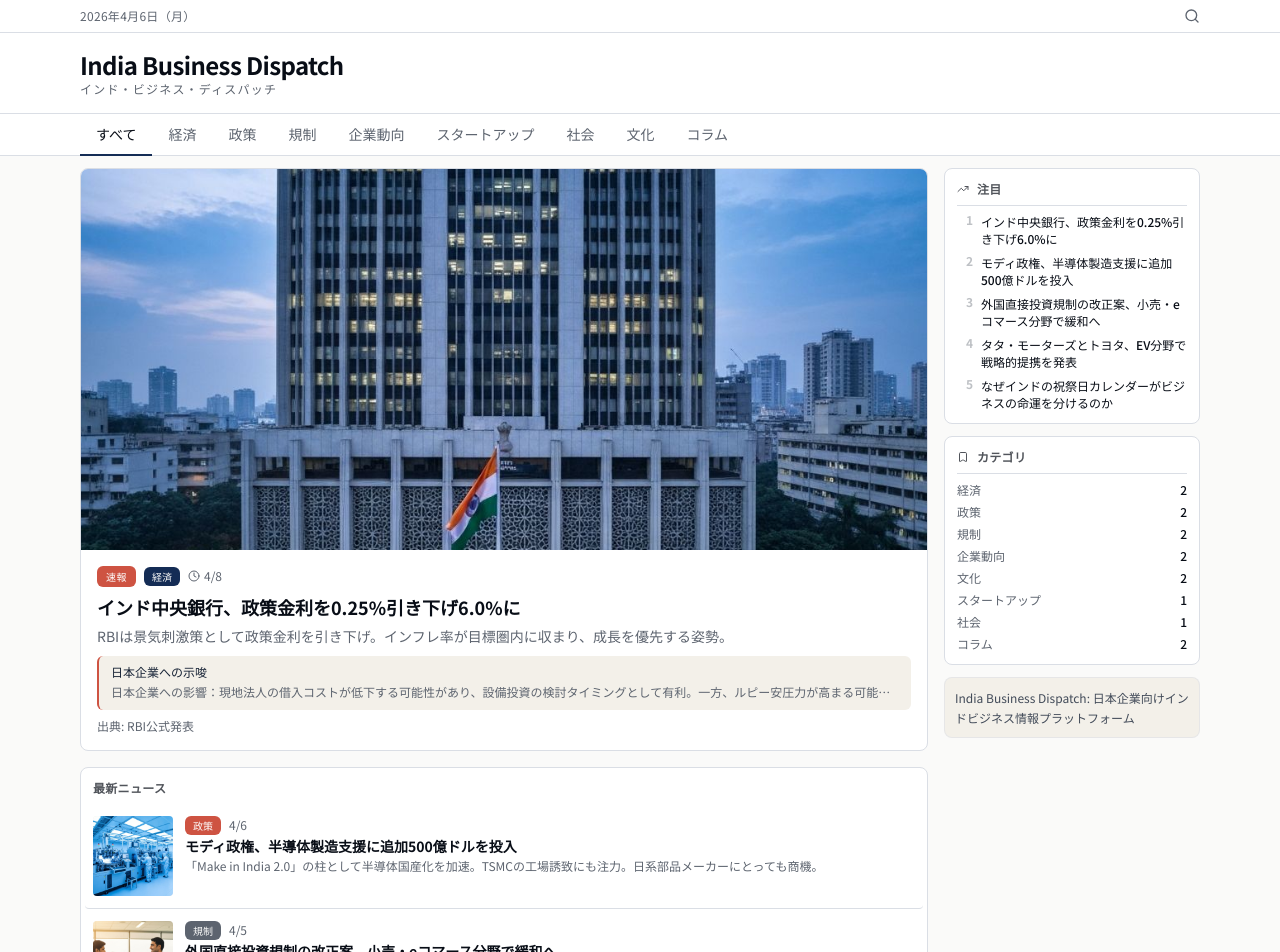
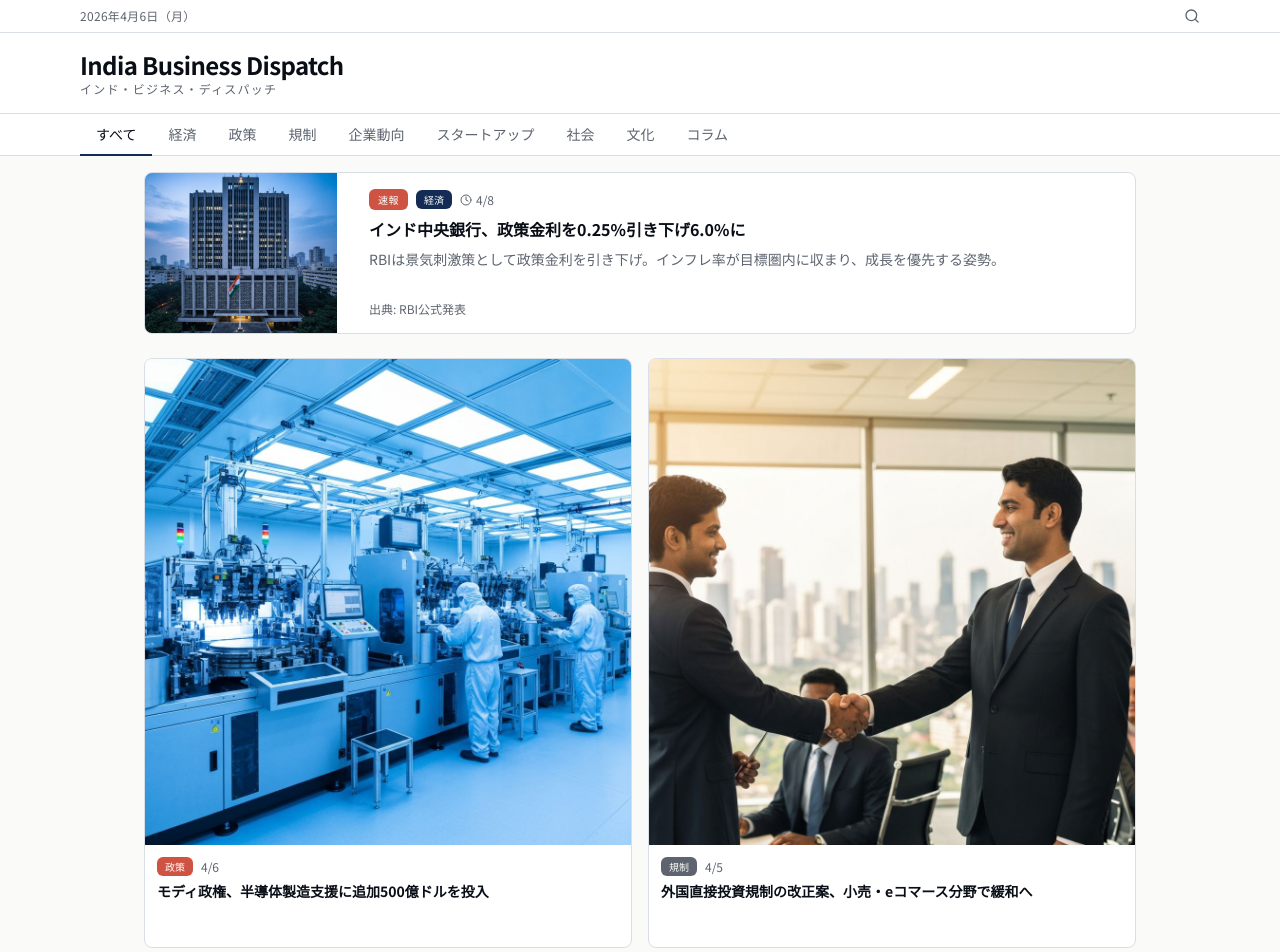
Before and after one commit to Marstronix218/india_business_dispatch, a Next.js app: page / in a window 1280 px wide. Shown: the top 952 px of the page. Built offline with nearby package versions, Linux system fonts and the light colour scheme.

Commit message:
feat: redesign homepage with horizontal lead and 2-column grid
Remove header sticky, update lead article, and redesign grid layout

Co-authored-by: Noriaki Kishida <166908507+Marstronix218@users.noreply.github.com>

```diff
--- a/components/news-card.tsx
+++ b/components/news-card.tsx
@@ -11,6 +11,76 @@ import { Clock, ArrowRight } from "lucide-react"
 function formatDate(dateStr: string) {
   const d = new Date(dateStr)
   return `${d.getMonth() + 1}/${d.getDate()}`
+}
+
+export function NewsCardLeadHorizontal({ article }: { article: NewsArticle }) {
+  return (
+    <Link
+      href={`/article/${article.id}`}
+      className="group flex gap-4 bg-card rounded-lg border border-border overflow-hidden hover:shadow-md transition-shadow mb-6"
+    >
+      {article.imageUrl && (
+        <div className="relative w-48 h-40 shrink-0 overflow-hidden bg-muted">
+          <Image
+            src={article.imageUrl}
+            alt={article.title}
+            fill
+            className="object-cover group-hover:scale-105 transition-transform duration-300"
+            sizes="192px"
+          />
+        </div>
+      )}
+      <div className="flex-1 p-4 flex flex-col justify-between">
+        <div>
+          <div className="flex items-center gap-2 mb-2">
+            {article.isBreaking && (
+              <Badge className="bg-accent text-accent-foreground text-[10px] uppercase tracking-wider">
+                速報
+              </Badge>
+            )}
+            <Badge
+              variant="outline"
+              className={`text-[10px] ${CATEGORY_COLORS[article.category]} border-none`}
+            >
+              {CATEGORY_LABELS[article.category]}
+            </Badge>
+            <span className="text-xs text-muted-foreground flex items-center gap-1">
+              <Clock className="size-3" />
+              {formatDate(article.date)}
+            </span>
+          </div>
+          <h2 className="text-base font-bold text-foreground leading-snug mb-2 group-hover:text-primary transition-colors">
+            {article.title}
+          </h2>
+          <p className="text-sm text-muted-foreground leading-relaxed line-clamp-2">
+            {article.summary}
+          </p>
+        </div>
+        <div className="mt-2 flex items-center text-xs text-muted-foreground">
+          {article.sourceUrl ? (
+            <button
+              type="button"
+              className="hover:text-foreground transition-colors underline-offset-2 hover:underline cursor-pointer"
+              onClick={(e) => {
+                e.preventDefault()
+                e.stopPropagation()
+                window.open(article.sourceUrl, "_blank", "noopener,noreferrer")
+              }}
+            >
+              {"出典: "}
+              {article.source}
+            </button>
+          ) : (
+            <span>
+              {"出典: "}
+              {article.source}
+            </span>
+          )}
+          <ArrowRight className="size-3 ml-auto opacity-0 group-hover:opacity-100 transition-opacity" />
+        </div>
+      </div>
+    </Link>
+  )
 }
 
 export function NewsCardFeatured({ article }: { article: NewsArticle }) {
@@ -95,21 +165,21 @@ export function NewsCardCompact({ article }: { article: NewsArticle }) {
   return (
     <Link
       href={`/article/${article.id}`}
-      className="group flex gap-3 py-3 border-b border-border last:border-none hover:bg-secondary/30 transition-colors -mx-2 px-2 rounded"
+      className="group block bg-card rounded-lg border border-border overflow-hidden hover:shadow-md transition-shadow h-full"
     >
       {article.imageUrl && (
-        <div className="relative w-20 h-20 shrink-0 overflow-hidden rounded bg-muted">
+        <div className="relative w-full aspect-square overflow-hidden bg-muted">
           <Image
             src={article.imageUrl}
             alt={article.title}
             fill
             className="object-cover group-hover:scale-105 transition-transform duration-300"
-            sizes="80px"
+            sizes="(max-width: 768px) 100vw, (max-width: 1200px) 50vw, 25vw"
           />
         </div>
       )}
-      <div className="flex-1 min-w-0">
-        <div className="flex items-center gap-2 mb-0.5">
+      <div className="p-3 flex flex-col h-full">
+        <div className="flex items-center gap-2 mb-1.5">
           <Badge
             variant="outline"
             className={`text-[10px] ${CATEGORY_COLORS[article.category]} border-none`}
@@ -120,15 +190,12 @@ export function NewsCardCompact({ article }: { article: NewsArticle }) {
             {formatDate(article.date)}
           </span>
         </div>
-        <h3 className="text-sm font-bold text-foreground leading-snug mb-0.5 group-hover:text-primary transition-colors line-clamp-2">
+        <h3 className="text-sm font-bold text-foreground leading-snug mb-1 group-hover:text-primary transition-colors line-clamp-3 flex-1">
           {article.title}
         </h3>
-        <p className="text-xs text-muted-foreground leading-tight line-clamp-1">
+        <p className="text-xs text-muted-foreground leading-tight line-clamp-2">
           {article.summary}
         </p>
-      </div>
-      <div className="flex items-center shrink-0">
-        <ArrowRight className="size-4 text-muted-foreground opacity-0 group-hover:opacity-100 transition-opacity" />
       </div>
     </Link>
   )
--- a/components/news-list.tsx
+++ b/components/news-list.tsx
@@ -3,12 +3,7 @@
 import { useState, useMemo } from "react"
 import { SiteHeader } from "@/components/site-header"
 import { SiteFooter } from "@/components/site-footer"
-import { NewsCardFeatured, NewsCardCompact } from "@/components/news-card"
-import {
-  TrendingWidget,
-  CategoryWidget,
-  AboutWidget,
-} from "@/components/sidebar-widgets"
+import { NewsCardLeadHorizontal, NewsCardCompact } from "@/components/news-card"
 import { type Category } from "@/lib/news-data"
 import { useArticles } from "@/lib/article-store"
 
@@ -53,10 +48,10 @@ export function NewsList() {
       />
 
       <main className="flex-1">
-        <div className="mx-auto max-w-6xl px-4 py-3">
+        <div className="mx-auto max-w-5xl px-4 py-4">
           {/* Results info */}
           {(activeCategory || searchQuery) && (
-            <div className="mb-3 flex items-center gap-2">
+            <div className="mb-4 flex items-center gap-2">
               <p className="text-sm text-muted-foreground">
                 {filteredArticles.length}
                 {"件の記事"}
@@ -80,9 +75,6 @@ export function NewsList() {
             </div>
           )}
 
-          <div className="flex flex-col gap-4 md:flex-row">
-            {/* Main column */}
-            <div className="flex-1 min-w-0">
           {filteredArticles.length === 0 ? (
             <div className="py-20 text-center">
               <p className="text-muted-foreground text-sm">
@@ -91,19 +83,14 @@ export function NewsList() {
             </div>
           ) : (
             <>
-                  {/* Featured article - smaller */}
+              {/* Lead article - horizontal */}
               {featuredArticle && (
-                    <div className="mb-4">
-                      <NewsCardFeatured article={featuredArticle} />
-                    </div>
+                <NewsCardLeadHorizontal article={featuredArticle} />
               )}
 
-                  {/* Rest of articles - tight spacing */}
+              {/* Grid of articles - 2 columns on desktop */}
               {restArticles.length > 0 && (
-                    <div className="bg-card rounded-lg border border-border p-3">
-                      <h2 className="text-xs font-bold text-foreground mb-2 uppercase tracking-wide opacity-70">
-                        {"最新ニュース"}
-                      </h2>
+                <div className="grid grid-cols-1 gap-4 md:grid-cols-2">
                   {restArticles.map((article) => (
                     <NewsCardCompact
                       key={article.id}
@@ -115,15 +102,6 @@ export function NewsList() {
             </>
           )}
         </div>
-
-            {/* Sidebar - reordered and less prominent */}
-            <aside className="w-full md:w-64 shrink-0 flex flex-col gap-3 order-last md:order-none">
-              <TrendingWidget />
-              <CategoryWidget />
-              <AboutWidget />
-            </aside>
-          </div>
-        </div>
       </main>
 
       <SiteFooter />
--- a/components/site-header.tsx
+++ b/components/site-header.tsx
@@ -42,7 +42,7 @@ export function SiteHeader({
   const dayStr = dayNames[today.getDay()]
 
   return (
-    <header className="sticky top-0 z-50 bg-card border-b border-border">
+    <header className="bg-card border-b border-border">
       {/* Top bar */}
       <div className="border-b border-border">
         <div className="mx-auto max-w-6xl flex items-center justify-between px-4 py-2">
```
Lines whose indentation alone changed are shown as unchanged.
